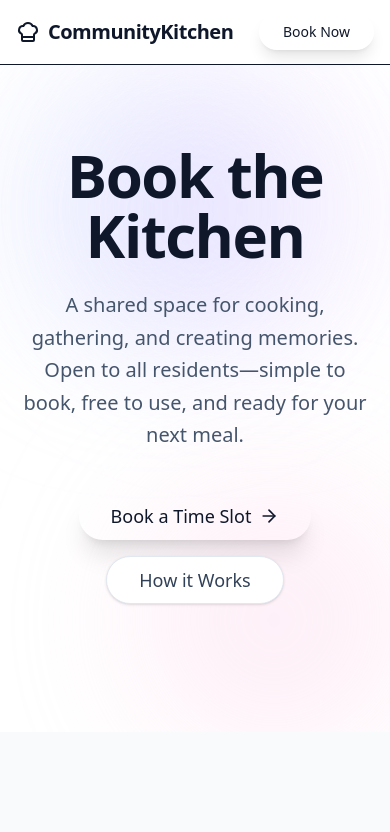
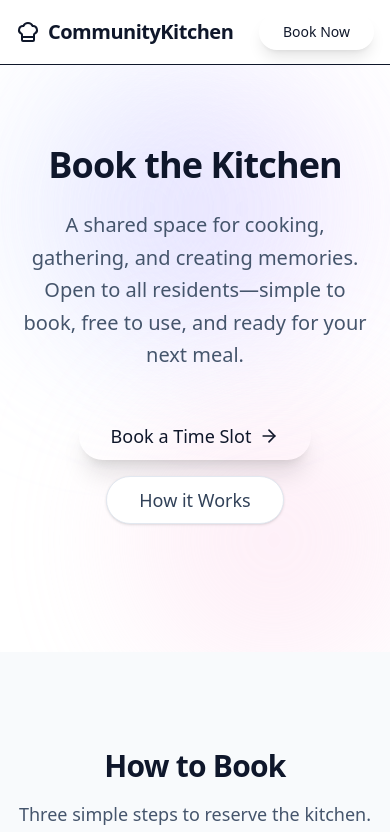
Before and after one commit to Prashantstrugglestocode/KitchenBooking, a Next.js app: page / in a window 390 px wide. Shown: the top 832 px of the page. Built offline with nearby package versions, Linux system fonts and the light colour scheme.

Commit message:
polish mobile responsiveness

```diff
--- a/src/app/page.tsx
+++ b/src/app/page.tsx
@@ -33,7 +33,7 @@ export default function Home() {
           </div>
 
           <div className="container mx-auto px-4 text-center sm:px-8">
-            <h1 className="mx-auto max-w-4xl text-6xl font-extrabold tracking-tight sm:text-8xl mb-6">
+            <h1 className="mx-auto max-w-4xl text-4xl font-extrabold tracking-tight sm:text-6xl md:text-8xl mb-6">
               <span className="text-slate-900">
                 Book the Kitchen
               </span>
--- a/src/components/BookingCalendar.tsx
+++ b/src/components/BookingCalendar.tsx
@@ -128,7 +128,7 @@ export function BookingCalendar({ className }: BookingCalendarProps) {
           >
             ←
           </button>
-          <h2 className="text-xl font-bold text-slate-800 tracking-tight min-w-[200px] text-center">
+          <h2 className="text-xl font-bold text-slate-800 tracking-tight text-center sm:min-w-[200px]">
             {view === Views.MONTH
               ? format(date, "MMMM yyyy")
               : format(date, "EEEE, MMM d, yyyy")
@@ -167,7 +167,7 @@ export function BookingCalendar({ className }: BookingCalendarProps) {
             </button>
             <button
                 onClick={() => setView(Views.DAY)}
-                className={cn("px-4 py-1.5 text-sm font-medium rounded-md transition-all", view === Views.DAY ? "bg-white text-primary shadow-sm" : "text-slate-500 hover:text-slate-900")}
+                className={cn("px-3 sm:px-4 py-1.5 text-xs sm:text-sm font-medium rounded-md transition-all", view === Views.DAY ? "bg-white text-primary shadow-sm" : "text-slate-500 hover:text-slate-900")}
             >
                 Day
             </button>
```
